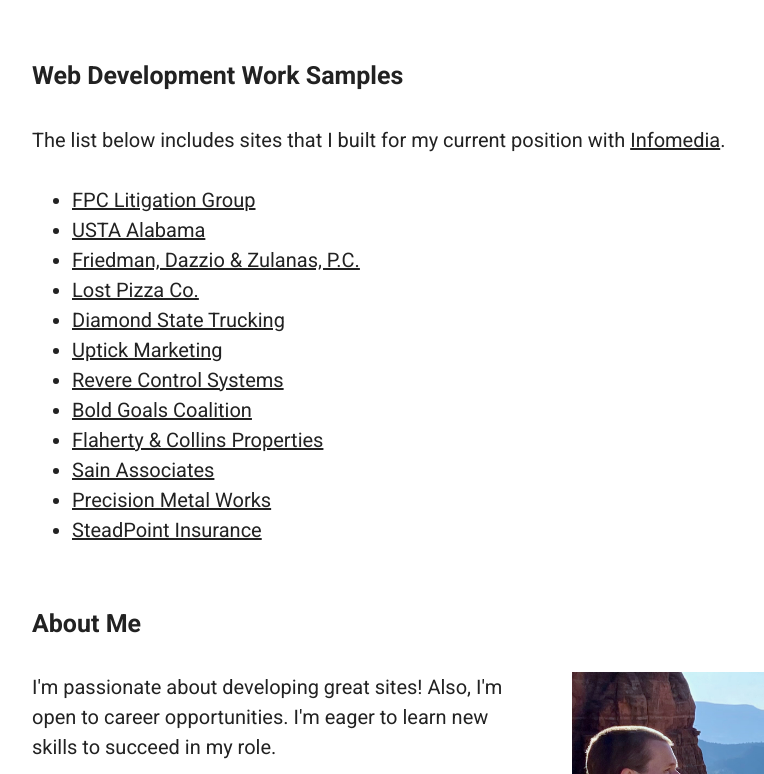
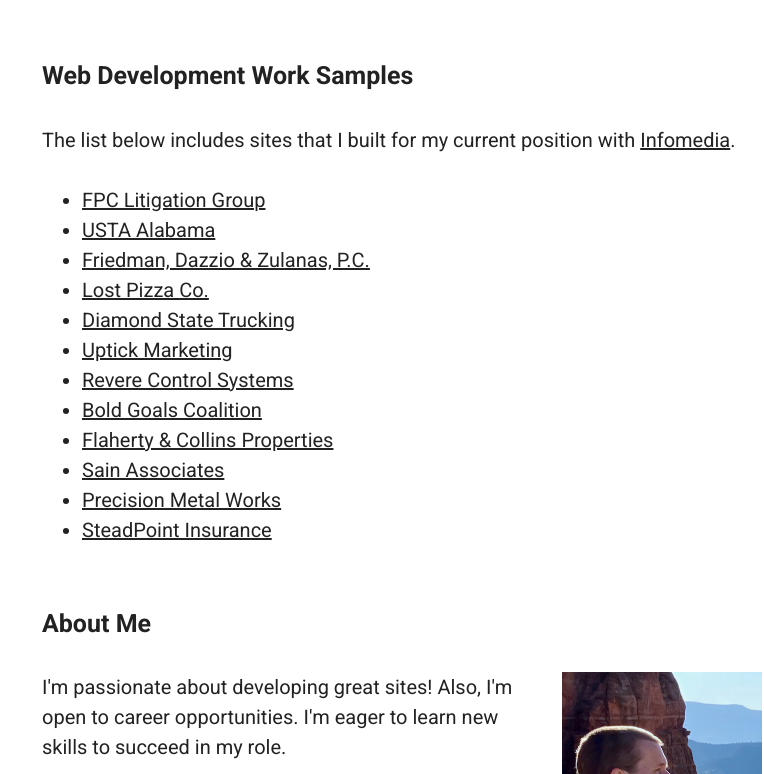
Before and after one commit to nickstaffanson/nickstaffanson.github.io, a website built with webpack: page index.html in a window 1280 px wide. Shown: the part 132-906 px from the top of the page, without its empty margins (228-992 px from the left). Built offline with nearby package versions, Linux system fonts and the light colour scheme.

Commit message:
Update style.css

```diff
--- a/css/style.css
+++ b/css/style.css
@@ -90,7 +90,7 @@
   font-size: 20px;
   font-weight: 400;
   line-height: 1.5;
-  max-width: 760px;
+  max-width: 740px;
   margin: 0 auto;
   padding: 60px 20px;
 }
```
